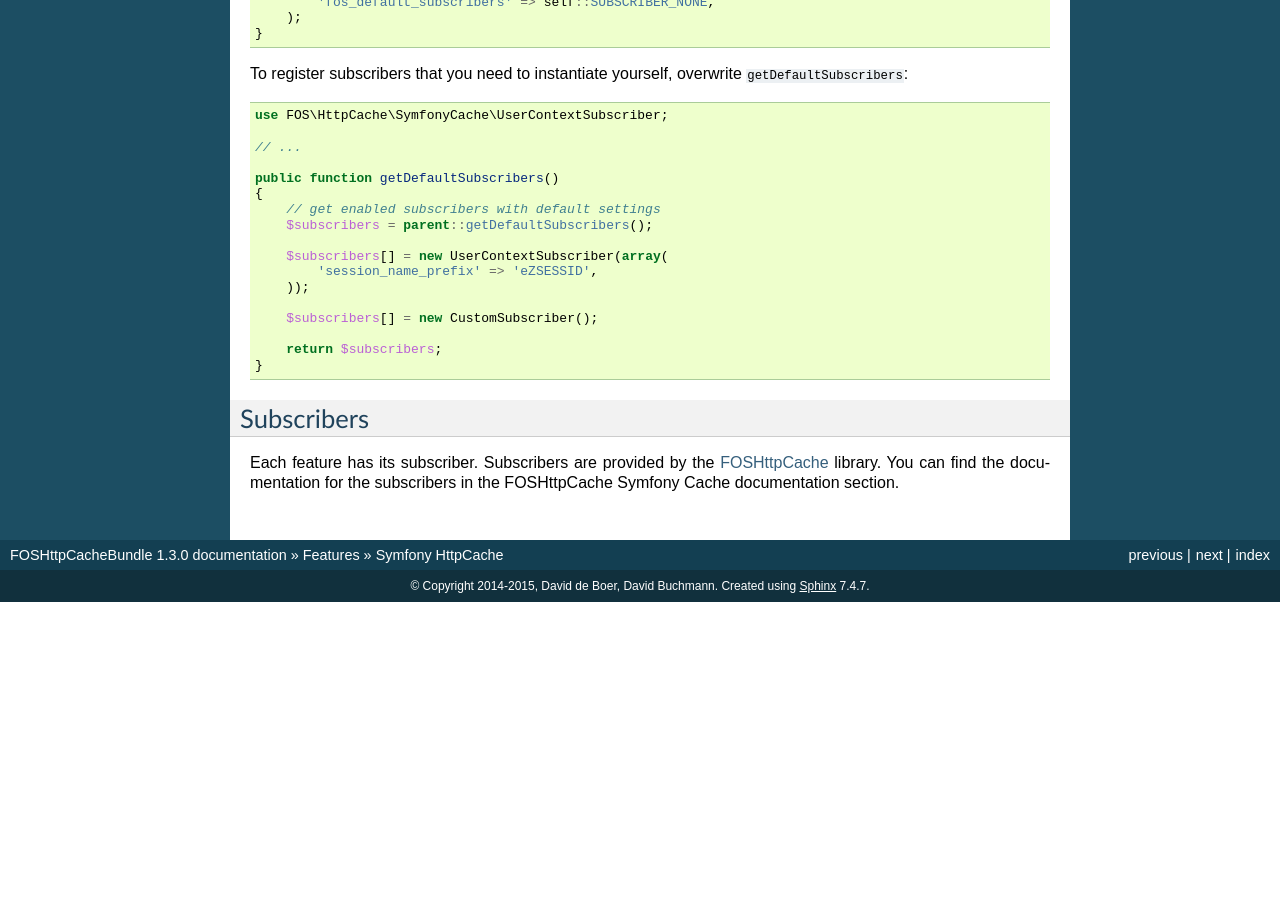
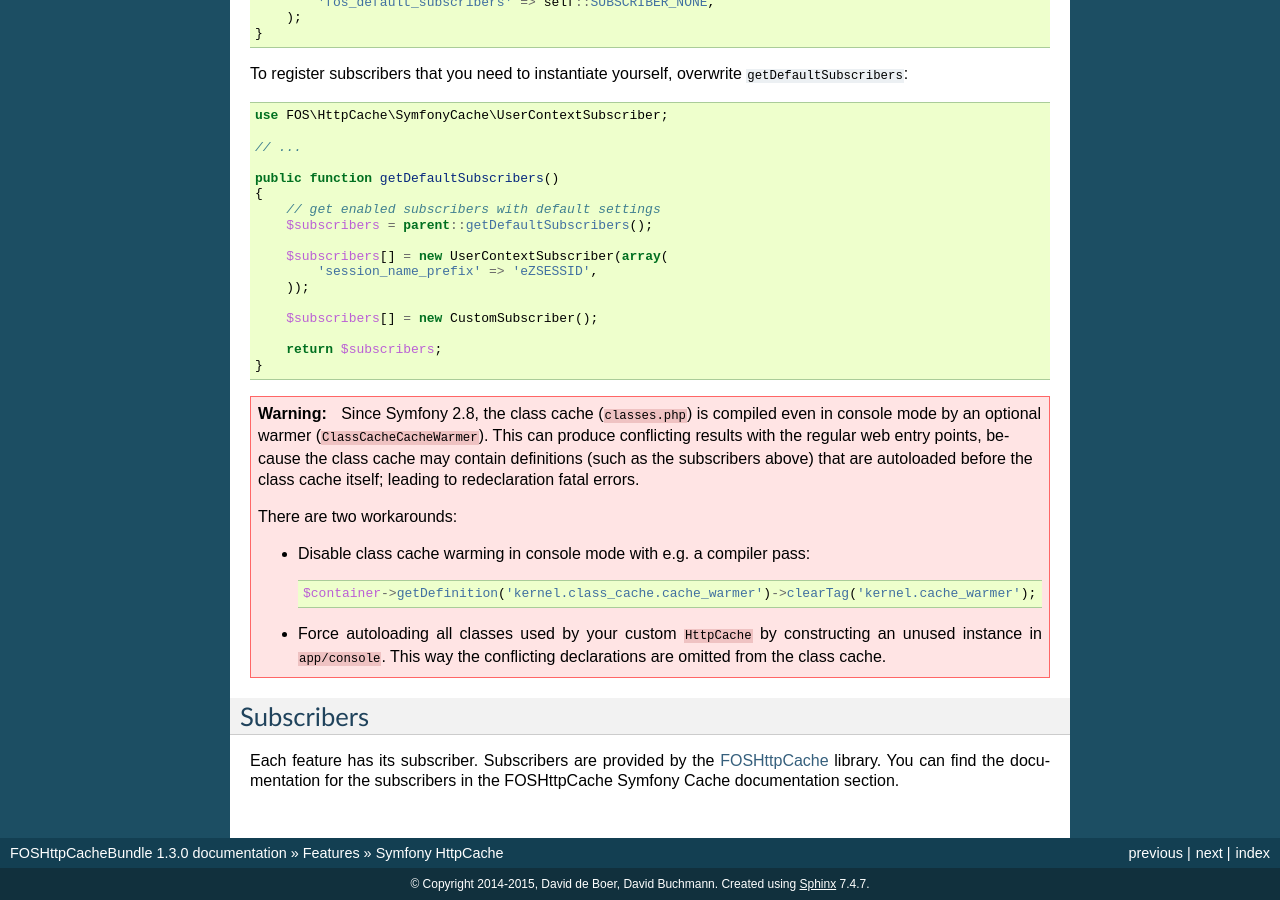
Before and after one commit to FriendsOfSymfony/FOSHttpCacheBundle, a Sphinx documentation site: the page built from Resources/doc/features/symfony-http-cache.rst, in a window 1280 px wide and 900 px high, scrolled down 944 px. Built offline with Sphinx 7.4.7, drawn with Linux system fonts in a browser that asks for light colours; before the commit the page ends 1546 px from its top, so only the background shows below that.

Commit message:
Updated Symfony HTTP cache docs
Warning about class caches in Symfony 2.8+.

```diff
--- a/Resources/doc/features/symfony-http-cache.rst
+++ b/Resources/doc/features/symfony-http-cache.rst
@@ -76,6 +76,24 @@
         return $subscribers;
     }
 
+.. warning::
+
+    Since Symfony 2.8, the class cache (``classes.php``) is compiled even in console mode
+    by an optional warmer (``ClassCacheCacheWarmer``). This can produce conflicting results
+    with the regular web entry points, because the class cache may contain definitions
+    (such as the subscribers above) that are autoloaded before the class cache itself;
+    leading to redeclaration fatal errors.
+
+    There are two workarounds:
+
+    * Disable class cache warming in console mode with e.g. a compiler pass::
+
+        $container->getDefinition('kernel.class_cache.cache_warmer')->clearTag('kernel.cache_warmer');
+
+    * Force autoloading all classes used by your custom ``HttpCache`` by constructing an
+      unused instance in ``app/console``. This way the conflicting declarations are omitted
+      from the class cache.
+
 Subscribers
 ~~~~~~~~~~~
 
```
